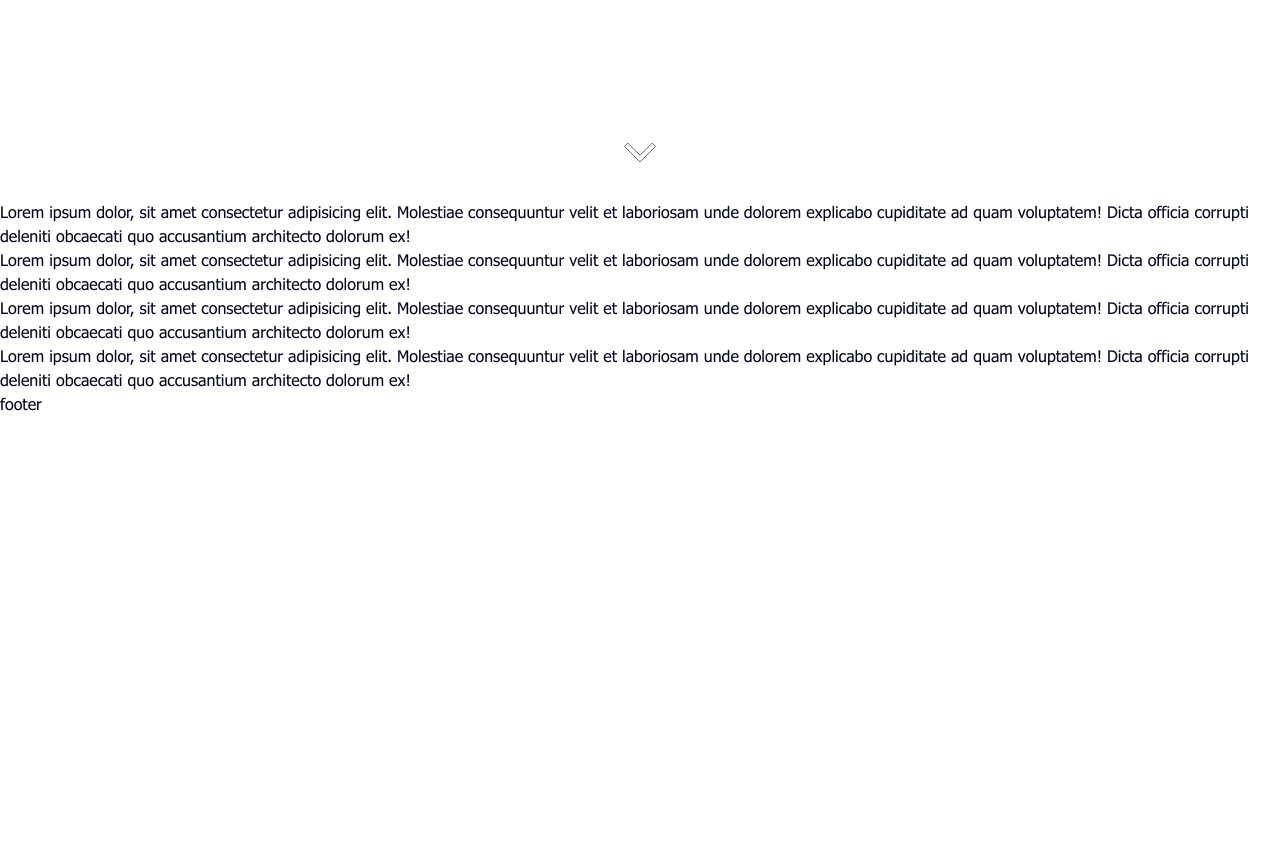
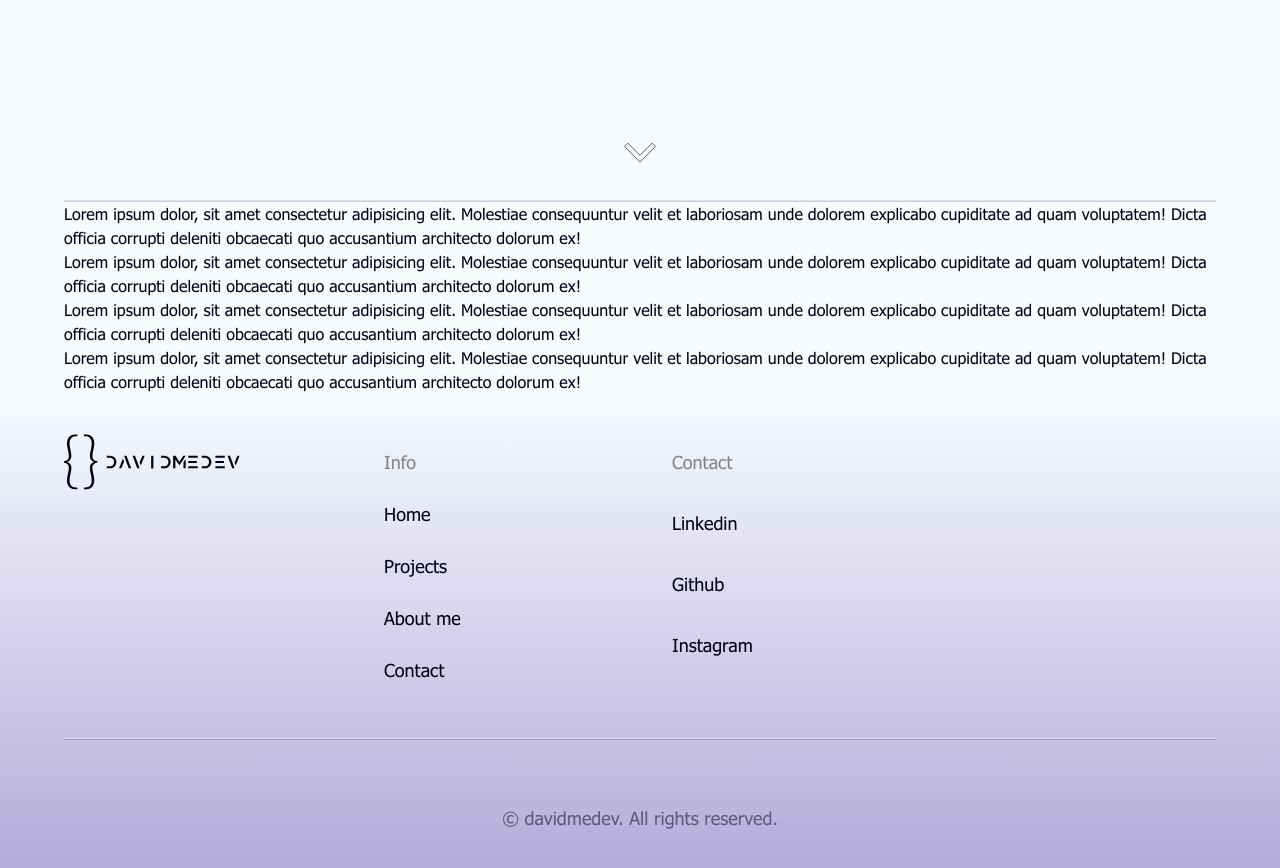
Before and after one commit to davidmedev222/portfolio-next, a Next.js app: page / in a window 1280 px wide. Shown: the part 600-1468 px from the top of the page. Before the commit the page ends 1016 px from the top, so only its background shows below. Built offline with nearby package versions, Linux system fonts and the light colour scheme.

Commit message:
feat(ui): add UI of the footer component

```diff
--- a/src/app/layout.tsx
+++ b/src/app/layout.tsx
@@ -1,4 +1,4 @@
-import { Header } from '@/components'
+import { Footer, Header } from '@/components'
 import { benzin, ego, tahoma } from '../styles/fonts'
 import '../styles/globals.css'
 
@@ -14,10 +14,10 @@ interface Props {
 function RootLayout({ children }: Props) {
   return (
     <html lang='en' className={`${benzin.variable} ${ego.variable} ${tahoma.variable}`}>
-      <body className='min-h-screen font-tahoma text-black'>
+      <body className='min-h-screen bg-white font-tahoma text-black'>
         <Header />
         {children}
-        <footer>footer</footer>
+        <Footer />
       </body>
     </html>
   )
--- a/src/app/page.tsx
+++ b/src/app/page.tsx
@@ -1,9 +1,10 @@
-import { Hero } from '@/components'
+import { Divider, Hero } from '@/components'
 
 function HomePage() {
   return (
-    <main>
+    <main className='mx-auto max-w-screen-xl px-4 lg:px-16'>
       <Hero />
+      <Divider direction='horizontal' />
       <p>
         Lorem ipsum dolor, sit amet consectetur adipisicing elit. Molestiae consequuntur velit et laboriosam unde
         dolorem explicabo cupiditate ad quam voluptatem! Dicta officia corrupti deleniti obcaecati quo accusantium
--- /dev/null
+++ b/src/components/footer/Footer.tsx
@@ -0,0 +1,52 @@
+import { Routes } from '@/utils/const'
+import Link from 'next/link'
+import LogoIcon from '../icons/LogoIcon'
+
+function Footer() {
+  return (
+    <footer className='bg-gradient-to-t from-violet-400'>
+      <div className='mx-auto grid max-w-screen-xl gap-y-3.5 px-4 py-6 lg:grid-cols-4 lg:gap-y-10 lg:px-16 lg:py-10'>
+        <LogoIcon className='mx-auto h-8 w-24 fill-black lg:mx-0 lg:h-14 lg:w-44' />
+        <ul className='grid gap-y-2 rounded-3xl border border-violet-950/30 px-8 py-3.5 font-tahoma text-sm lg:gap-y-6 lg:border-none lg:text-lg'>
+          <li className='text-gray-700'>Info</li>
+          <li className='transition-colors duration-200 hover:text-gray-700'>
+            <Link href={Routes.home}>Home</Link>
+          </li>
+          <li className='transition-colors duration-200 hover:text-gray-700'>
+            <Link href={Routes.projects}>Projects</Link>
+          </li>
+          <li className='transition-colors duration-200 hover:text-gray-700'>
+            <Link href={Routes.about}>About me</Link>
+          </li>
+          <li className='transition-colors duration-200 hover:text-gray-700'>
+            <Link href={Routes.contact}>Contact</Link>
+          </li>
+        </ul>
+        <ul className='grid gap-y-2 rounded-3xl border border-violet-950/30 px-8 py-3.5 font-tahoma text-sm lg:border-none lg:text-lg'>
+          <li className='text-gray-700'>Contact</li>
+          <li className='transition-colors duration-200 hover:text-gray-700'>
+            <Link target='_blank' href='https://www.linkedin.com/in/davidmedev/' rel='noreferrer'>
+              Linkedin
+            </Link>
+          </li>
+          <li className='transition-colors duration-200 hover:text-gray-700'>
+            <Link target='_blank' href='https://github.com/davidmedev222' rel='noreferrer'>
+              Github
+            </Link>
+          </li>
+          <li className='transition-colors duration-200 hover:text-gray-700'>
+            <Link target='_blank' href='https://www.instagram.com/davidmedev/' rel='noreferrer'>
+              Instagram
+            </Link>
+          </li>
+        </ul>
+        <hr className='col-start-1 col-end-5 row-start-2 hidden h-0.5 w-full rounded-2xl bg-violet-950/30 lg:block' />
+        <p className='mt-6 text-center text-xs text-black/50 lg:col-start-1 lg:col-end-5 lg:row-start-3 lg:text-lg'>
+          © davidmedev. All rights reserved.
+        </p>
+      </div>
+    </footer>
+  )
+}
+
+export default Footer
--- a/src/components/hero/Hero.tsx
+++ b/src/components/hero/Hero.tsx
@@ -2,7 +2,7 @@ import { ArrowIcon } from '@/components'
 
 function Hero() {
   return (
-    <section className='relative mx-auto grid max-w-screen-xl content-center gap-y-8 px-4 py-28 text-[min(7vw,64px)] uppercase lg:min-h-screen lg:px-16 2xl:min-h-[65vh]'>
+    <section className='relative grid content-center gap-y-8 py-28 text-[min(7vw,64px)] uppercase lg:min-h-screen 2xl:min-h-[65vh]'>
       <h1 className='font-benzin'>David Mamani</h1>
       <h2 className='font-ego'>Frontend Developer</h2>
       <ArrowIcon className='absolute inset-x-0 bottom-8 mx-auto hidden h-8 w-[52px] -rotate-90 fill-transparent stroke-black stroke-[0.4px] lg:block' />
--- a/src/components/index.ts
+++ b/src/components/index.ts
@@ -1,6 +1,7 @@
 export { default as Divider } from './divider/Divider'
 export { default as DropdownLanguages } from './dropdown/DropdownLanguages'
 export { default as DropdownTheme } from './dropdown/DropdownTheme'
+export { default as Footer } from './footer/Footer'
 export { default as Header } from './header/Header'
 export { default as Navbar } from './header/Navbar'
 export { default as Hero } from './hero/Hero'
```
